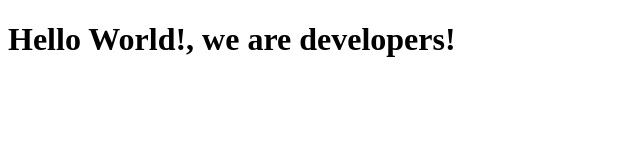
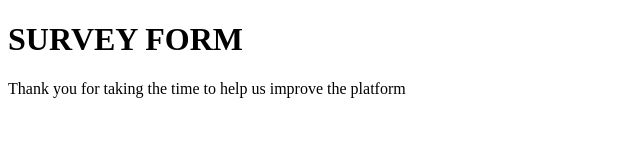
Before and after one commit to HanslettTheDev/Microverse_pair_coding, a plain HTML site: page index.html in a window 1280 px wide. Shown: the whole page, without its empty margins (0-640 px from the left). Drawn offline with Linux system fonts and the light colour scheme.

Commit message:
Created a header and its description.

```diff
--- a/index.html
+++ b/index.html
@@ -9,7 +9,12 @@
   <body>
     <script src="https://cdn.freecodecamp.org/testable-projects-fcc/v1/bundle.js"></script>
 
-    <h1>Hello World!, we are developers!</h1>
+    <div id="title">
+      <h1> SURVEY FORM </h1>
+      <p>
+        Thank you for taking the time to help us improve the platform
+      </p>
+    </div>
     <!--
 
     Hello Camper!
```
